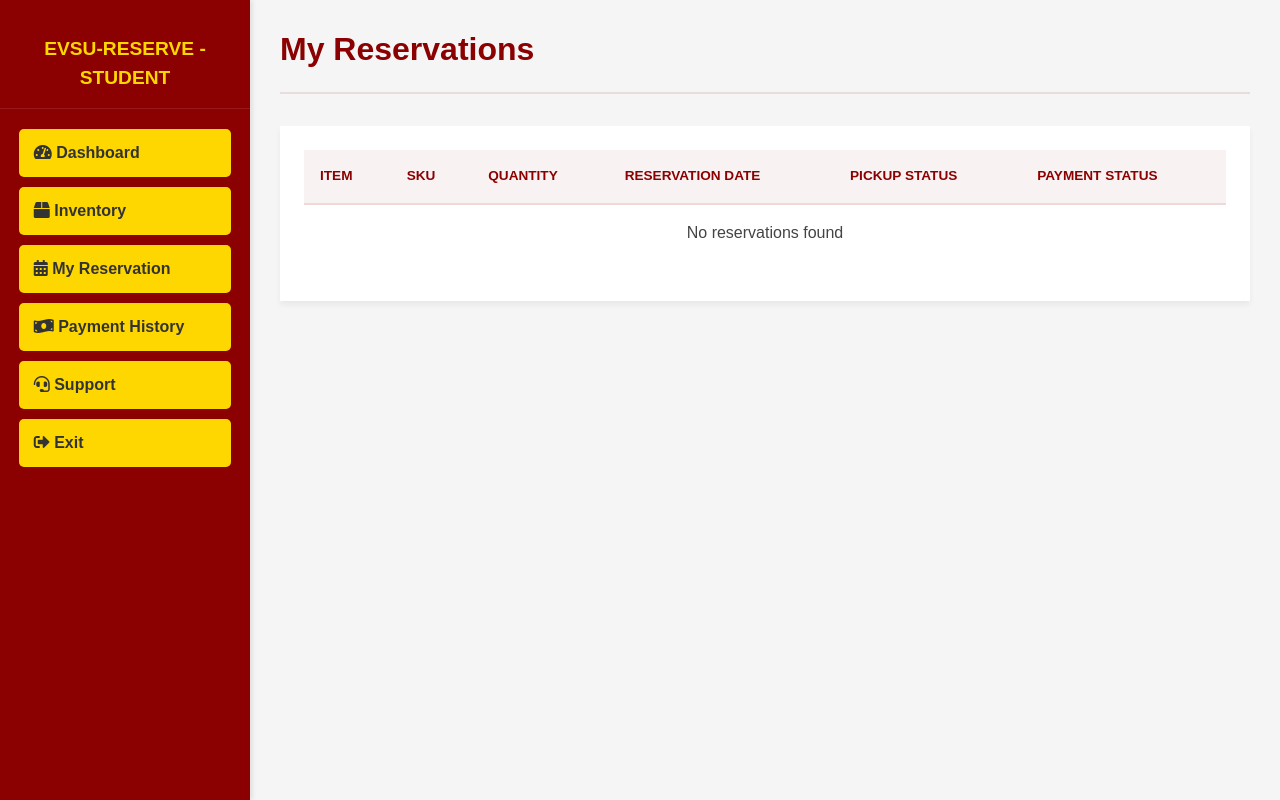
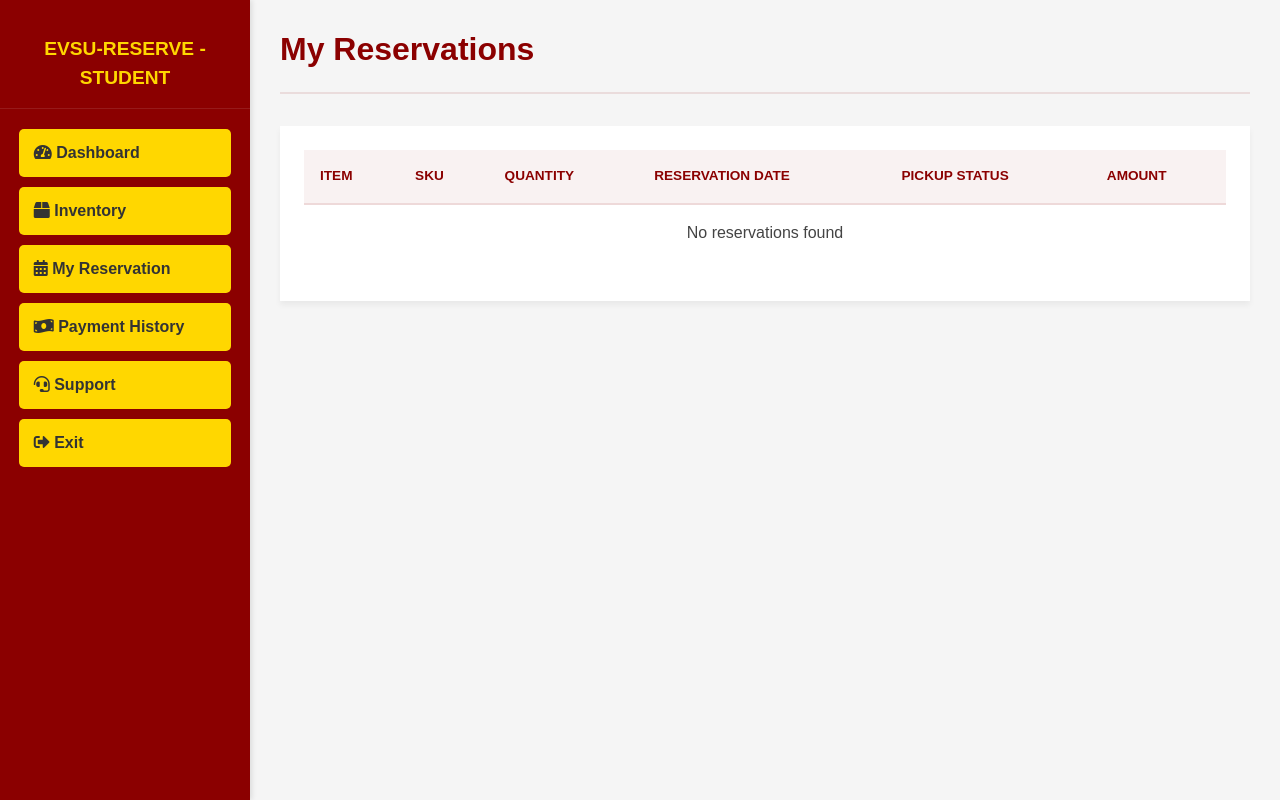
Before and after one commit to Jonard-18/webbased-php, a PHP site: page /student/reservation.php in a window 1280 px wide. Run offline with PHP 8.4, Linux system fonts and the light colour scheme; the visitor is signed in with stand-in values (Sample User, id 1); data that the repository does not hold is empty.

Commit message:
Changes to be committed: 	modified:   student/payment_log.txt 	modified:   student/reservation.php

```diff
--- a/student/reservation.php
+++ b/student/reservation.php
@@ -6,7 +6,7 @@ include('../includes/header.php');
 // Query to fetch reservations with inventory details and payment status
 $query = "
     SELECT r.reservation_id, r.item_id, i.sku, i.name, r.reserved_quantity AS quantity,
-           r.reserved_at AS reservation_date, r.status, p.payment_status
+           r.reserved_at AS reservation_date, r.status, p.amount
     FROM reservations r
     LEFT JOIN inventory i ON r.item_id = i.item_id
     LEFT JOIN payments p ON r.reservation_id = p.reservation_id
@@ -294,7 +294,7 @@ $result = $conn->query($query);
                                 <th>Quantity</th>
                                 <th>Reservation Date</th>
                                 <th>Pickup Status</th>
-                                <th>Payment Status</th>
+                                <th>Amount</th>
                             </tr>
                         </thead>
                         <tbody>
@@ -318,12 +318,7 @@ $result = $conn->query($query);
                                             break;
                                     }
 
-                                    // Determine payment status badge classes
-                                    $payment_class = $row['payment_status'] == 'Completed' ?
-                                        'payment-completed' : 'payment-unpaid';
 
-                                    // Handle null payment status
-                                    $payment_status = $row['payment_status'] ?? 'Unpaid';
 
                                     echo "<tr>
                                         <td>" . htmlspecialchars($row['name']) . "</td>
@@ -332,8 +327,7 @@ $result = $conn->query($query);
                                         <td>{$reservation_date}</td>
                                         <td><span class='status-badge {$status_class}'>" .
                                             htmlspecialchars($row['status']) . "</span></td>
-                                        <td><span class='status-badge {$payment_class}'>" .
-                                            htmlspecialchars($payment_status) . "</span></td>
+                                        <td>" . htmlspecialchars($row['amount']) . "</td>
                                     </tr>";
                                 }
                             } else {
```
Also changed, not shown: student/payment_log.txt (+2 -0 lines).
